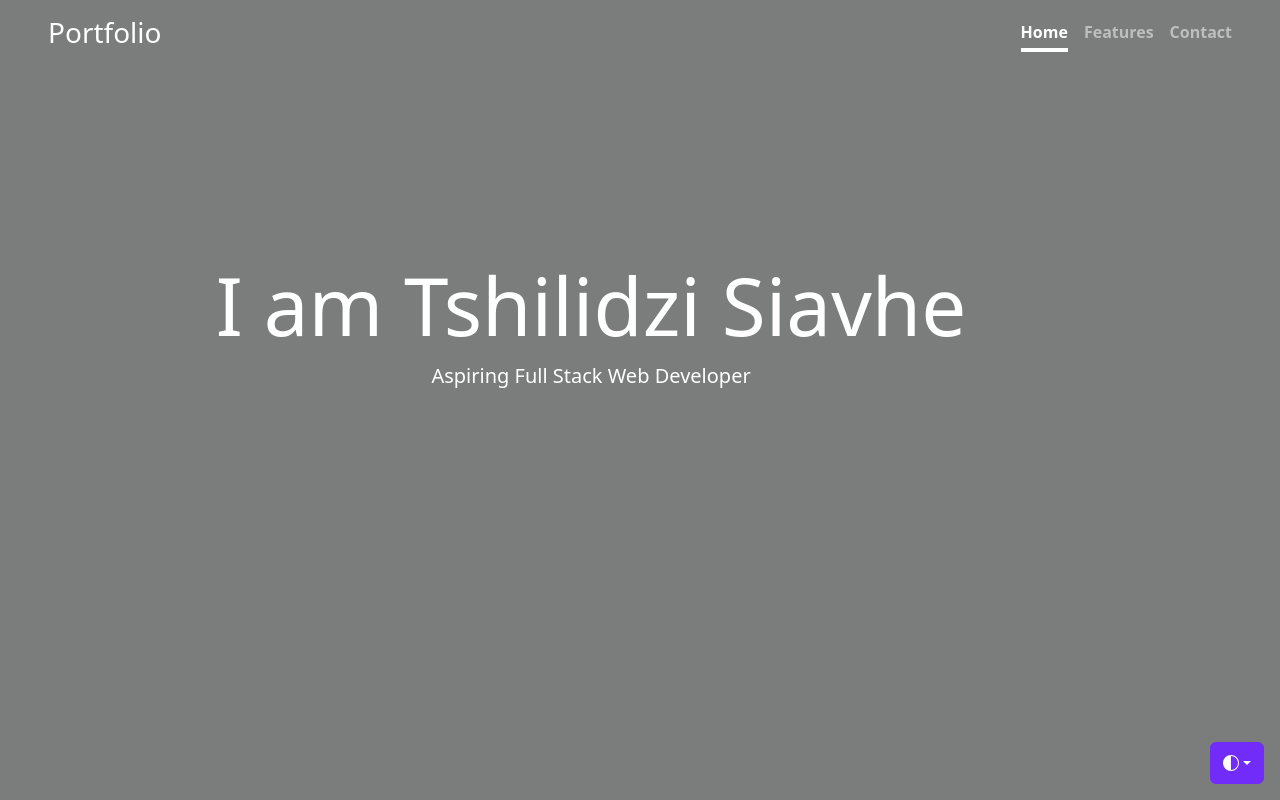
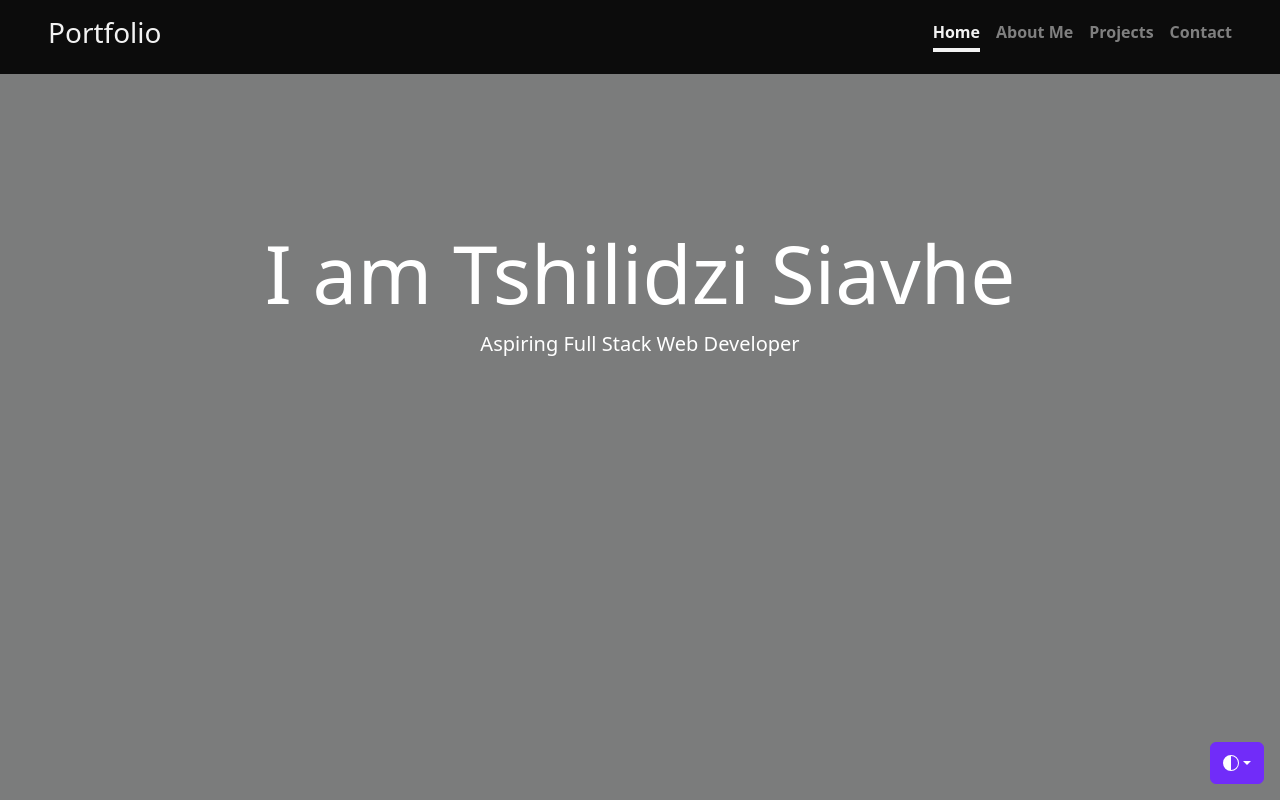
Before and after one commit to TshilidziSia/zaio-bootstrap-portfolio, a plain HTML site: page index.html in a window 1280 px wide. Shown: the top 800 px of the page. Drawn offline with nearby package versions, Linux system fonts and the light colour scheme; a script that the page names is missing.

Commit message:
added navbar scrolling effect

```diff
--- a/index.html
+++ b/index.html
@@ -153,19 +153,16 @@
       </ul>
     </div>
 
-
-
-
-
   <div class="banner-wrap vh-100 vw-100 text-white">
     <div class="overlay"></div>
-    <header class="px-5 p-3 text-white">
+    <header class="px-5 p-3 text-white fixed-top scrolling">
       <div>
         <h3 class="float-md-start text-center">Portfolio</h3>
         <nav class="nav nav-masthead justify-content-center float-md-end">
           <a class="nav-link fw-bold py-1 px-0 active" aria-current="page" href="#">Home</a>
-          <a class="nav-link fw-bold py-1 px-0" href="#">Features</a>
-          <a class="nav-link fw-bold py-1 px-0" href="#">Contact</a>
+          <a class="nav-link fw-bold py-1 px-0" href="#about-us">About Me</a>
+          <a class="nav-link fw-bold py-1 px-0" href="#projects">Projects</a>
+          <a class="nav-link fw-bold py-1 px-0" href="#contact">Contact</a>
         </nav>
       </div>
     </header>
@@ -176,7 +173,7 @@
   </main>
 </div>
 
-<section>
+<section id="about-us">
   <div class="container p-5">
     <div class="card">
       <div class="card-body">
@@ -217,7 +214,7 @@
   </div>
 </section>
 
-<section>
+<section id="projects">
   <div class="container p-3">
     <h1 class="text-center"><mark>Projects</mark></h1>
     <div class="row">
@@ -290,7 +287,8 @@
     </div>
   </div>
 </section>
-<section>
+
+<section id="contact">
   <div class="container p-5">
     <div class="card p-3">
       <div class="card-body px-5 text-center">
@@ -317,8 +315,12 @@
     </div>
   </div>
 </section>
-
-<script src="../assets/dist/js/bootstrap.bundle.min.js"></script>
+<script>
+  window.addEventListener("scroll", ()=>{
+    const header = document.querySelector ("header");
+    header.classList.toggle("scrolling", window.scrollY >0);
+  })
+</script>
 
   </body>
 </html>
--- a/style.css
+++ b/style.css
@@ -15,6 +15,12 @@
 /*
  * Header
  */
+
+ .scrolling {
+  background-color: black;
+  opacity: 90%;
+  transition: all 0.5s;
+ }
 
  .banner-wrap {
   background-image: url(./assets/img/banner.JPEG);
```
